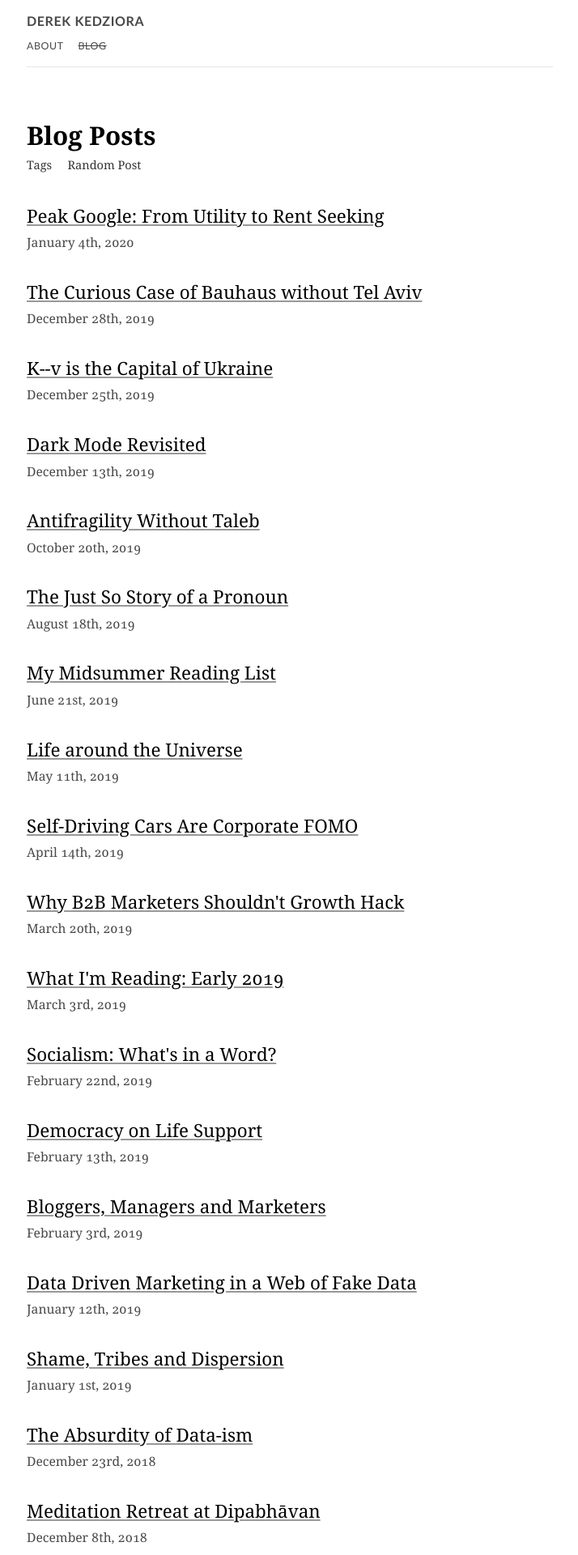
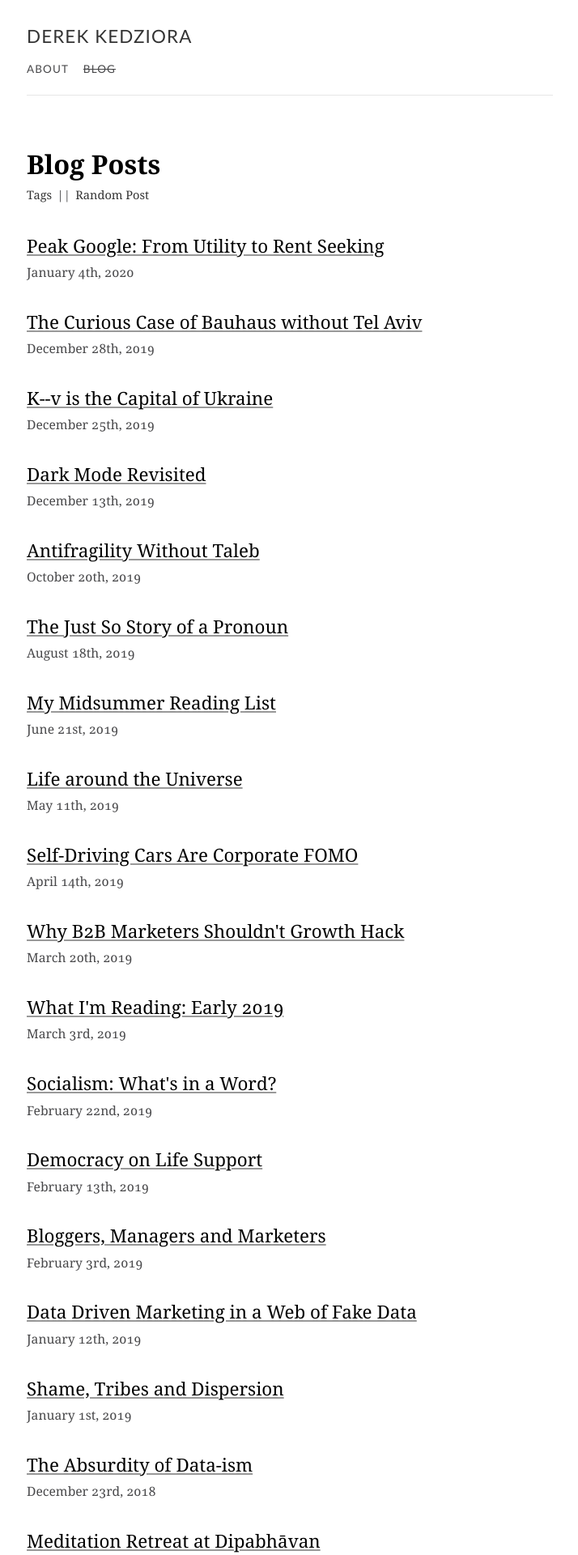
Before and after one commit to parcuri/derekkedziora.com, a Jekyll site: the page built from _pages/blog.html, in a window 1280 px wide. Shown: the top 1920 px of the page at 81% size, without its empty margins (282-996 px from the left). Built offline with Jekyll 4.4.1, drawn with Linux system fonts in a browser that asks for light colours.

Commit message:
sub-title menus added to default template

```diff
--- /dev/null
+++ b/_includes/subtitle-nav.html
@@ -0,0 +1,24 @@
+<nav class="subtitle-nav">
+{%- assign item-divider = "||" }
+{%- assign i = 0 %}
+ {%- for sub-nav in page.sub-navs -%}
+	{%- assign i = i | plus: 1 -%}
+  	{{ sub-nav }}{%- unless i == page.sub-navs.size -%}<span>{{item-divider}}</span>{%- endunless -%}
+ {%- endfor -%}
+ </nav>
+ </header>
+
+
+
+<!--
+
+{% assign i = 0 %}
+{% for post in site.posts %}
+{%- unless post.unlisted -%}
+{%- assign i = i | plus: 1 -%}
+{%- include blog-listing.html -%}
+{% endunless %}
+{%- if i == 3 -%}
+{%- break -%}
+{%- endif -%}
+{% endfor %} -->
--- a/_layouts/default.html
+++ b/_layouts/default.html
@@ -20,12 +20,7 @@
 	<h1>{{page.title}}</h1>
 
 {%- if page.subtitle-nav -%}
-  <nav class="subtitle-nav">
-  {%- for sub-nav in page.sub-navs -%}
-  {{ sub-nav }}
-  {%- endfor -%}
-  </nav>
-  </header>
+  {%- include subtitle-nav.html -%}
 {%- endif -%}
 
 {%- endunless -%}
--- a/assets/css/main.scss
+++ b/assets/css/main.scss
@@ -131,7 +131,6 @@ footer {
   border-bottom: 1px solid var(--light-border-color);
   color: var(--light-text-color);
   font-family: $nav-typeface;
-  font-size: .55em;
   letter-spacing: .05em;
   max-width: $text-width;
   margin: 1.5em 0 0 0;
@@ -140,27 +139,25 @@ footer {
   text-transform: uppercase;
   a {
     color: var(--light-text-color);
+    font-size: .6em;
     text-decoration: none;
     margin: 0 2.75% 0 0;
   }
   h1, .name {
-    color: var(--light-text-color);
+    color: var(--main-text-color);
     display: block;
-    font-weight: 700;
-    font-size: 1.3em;
+    font-weight: 400;
+    font-size: 1em;
     line-height: 1;
     margin: 0 0 .5em 0;
   }
   .current-page {
+    font-size: .6em;
     text-decoration: line-through;
     margin: 0 2.75% 0 0;
   }
   #theme-toggle {
     cursor: pointer;
-  }
-  #theme-toggle:active {
-    color: var(--light-text-color);
-    text-decoration: none;
   }
 }
 
@@ -169,8 +166,10 @@ footer {
   font-size: .65em;
   margin: .25em 0 0 0;
   a {
-    margin-right: 3%;
     text-decoration: none;
+  }
+  span {
+    margin: 0 1%;
   }
 }
 
@@ -180,7 +179,7 @@ h1, h2, h3 {
 }
 
 h1 {
-  font-size: 1.4em;
+  font-size: 1.45em;
   margin: 0;
 }
 
@@ -353,7 +352,7 @@ time {
   color: var(--light-text-color);
   display: block;
   margin: .5em 0 0 0;
-  font-size: .65em;
+  font-size: .7em;
 }
 
 a.internal-nav {
@@ -388,7 +387,7 @@ a.internal-nav {
     flex-basis: 50%;
   }
 
-  #theme-toggle:hover {
+  a:hover, a:active {
     color: var(--light-text-color);
     text-decoration: none;
   }
@@ -396,6 +395,7 @@ a.internal-nav {
   .tag-nav {
     column-count: 2;
   }
+
 }
 
 
```
Also changed, not shown: _pages/about.md (+4 -0 lines).
